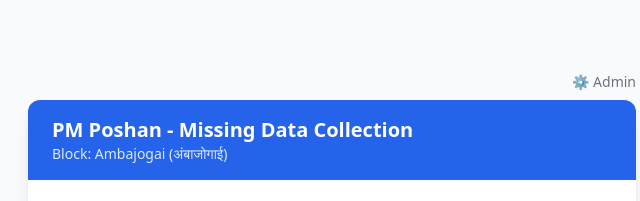
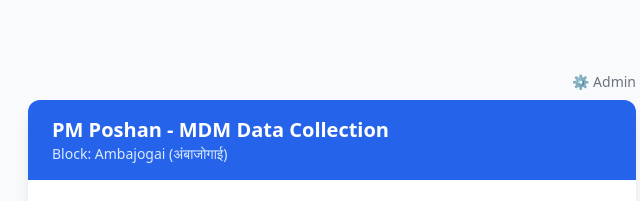
Before and after one commit to rupe26/fssai-mdm-ravivarpeth, a plain HTML site: page index.html in a window 1280 px wide. Shown: the top 201 px of the page, 308-948 px from the left. Drawn offline with nearby package versions, Linux system fonts and the light colour scheme.

Commit message:
update index.html

```diff
--- a/index.html
+++ b/index.html
@@ -22,7 +22,7 @@
         <div class="bg-white rounded-xl shadow-lg overflow-hidden relative">
             <div class="bg-blue-600 px-6 py-4 flex justify-between items-center">
                 <div>
-                    <h1 class="text-xl font-bold text-white">PM Poshan - Missing Data Collection</h1>
+                    <h1 class="text-xl font-bold text-white">PM Poshan - MDM Data Collection</h1>
                     <p class="text-blue-100 text-sm">Block: Ambajogai (अंबाजोगाई)</p>
                 </div>
             </div>
```
